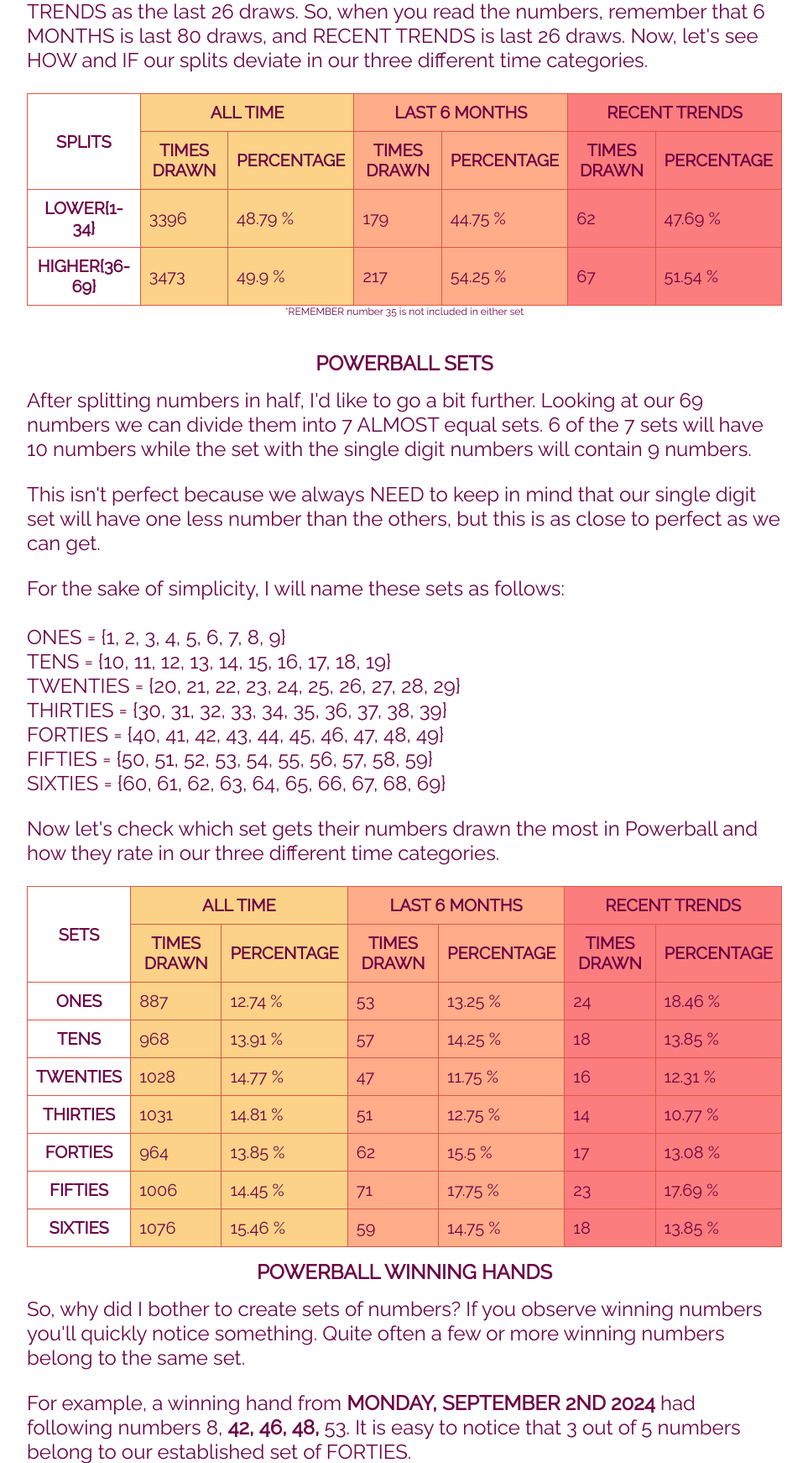
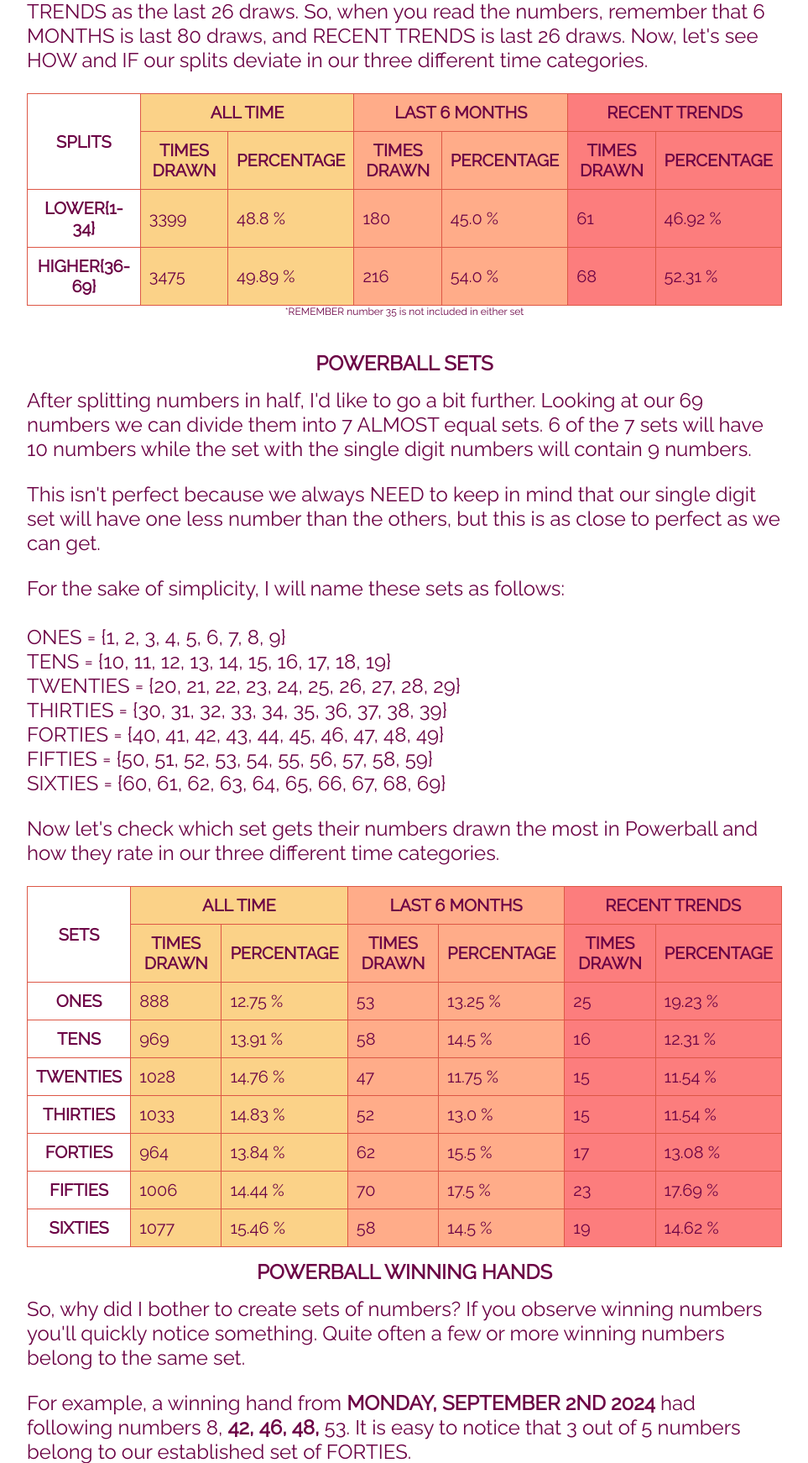
Before and after one commit to sasadjukic/powerball, a Flask app: page /winning_hands_white in a window 1280 px wide. Shown: the part 821-2563 px from the top of the page at 84% size, without its empty margins (158-1121 px from the left). Run offline with Flask 3, Linux system fonts and the light colour scheme.

Commit message:
stats update: Aug 25, 2026

```diff
--- a/application/data/matrix_data.py
+++ b/application/data/matrix_data.py
@@ -26,26 +26,26 @@ m_data = {
     ],
     2: [
         [
+            ['08/24/2026','3, 16, 33, 38, 68'],
             ['07/29/2026','30, 36, 40, 42, 57'],
             ['06/13/2026','3, 13, 44, 50, 53'],
             ['04/25/2026','4, 30, 36, 52, 57'],
-            ['03/21/2026','12, 28, 36, 41, 59'],
-            ['01/14/2026','6, 24, 39, 43, 51']
+            ['03/21/2026','12, 28, 36, 41, 59']
          ],
         [
             248, 178, 114, 68, 49, 25
          ],
         [
-            4, 3, 3, 5, 3, 6, 3, 3, 4, 6,
-            6, 5, 4, 3, 1, 3, 3, 4, 2, 2,
+            4, 3, 4, 5, 3, 6, 3, 3, 4, 6,
+            6, 5, 4, 3, 1, 4, 3, 4, 2, 2,
             2, 2, 7, 4, 4, 2, 5, 6, 5, 6,
-            4, 1, 4, 4, 4, 8, 2, 2, 4, 5,
+            4, 1, 5, 4, 4, 8, 2, 3, 4, 5,
             5, 2, 7, 4, 5, 1, 5, 2, 2, 4,
             5, 5, 4, 3, 2, 5, 4, 4, 5, 2,
-            7, 4, 3, 3, 4, 5, 9, 3, 2
+            7, 4, 3, 3, 4, 5, 9, 4, 2
          ],
         [
-            13, 29, 9, 3, 0, 0, 0
+            13, 30, 9, 3, 0, 0, 0
         ]
     ],
     3: [
--- a/application/data/powerball.csv
+++ b/application/data/powerball.csv
@@ -1391,3 +1391,4 @@ Draw Date,Winning Numbers,Red Ball,Multiplier
 08/17/2026,8 15 25 49 65,22,4
 08/19/2026,10 21 58 61 64,17,2
 08/22/2026,13 31 54 57 65,23,3
+08/24/2026,3 16 33 38 68,2,2
--- a/application/main/routes.py
+++ b/application/main/routes.py
@@ -132,20 +132,20 @@ def search():
 @powerball.route('/winning_hands_white', methods=['POST', 'GET'])
 def winning_hands_white():
     splits = {
-              'all-time': [3396, 3473, 6960],
-              'six-months': [179, 217, 400],
-              'recent-trends': [62, 67, 130]
+              'all-time': [3399, 3475, 6965],
+              'six-months': [180, 216, 400],
+              'recent-trends': [61, 68, 130]
             }
 
     sets = {
-            'all-time' : [887, 968, 1028, 1031, 964, 1006, 1076, 6960],
-            'six-months' : [53, 57, 47, 51, 62, 71, 59, 400],
-            'recent-trends' : [24, 18, 16, 14, 17, 23, 18, 130]
+            'all-time' : [888, 969, 1028, 1033, 964, 1006, 1077, 6965],
+            'six-months' : [53, 58, 47, 52, 62, 70, 58, 400],
+            'recent-trends' : [25, 16, 15, 15, 17, 23, 19, 130]
     }
 
     winning_hands = {
-                     'singles': [234, 18, 6], 'pairs': [722, 40, 12],
-                     'two_pairs': [259, 14, 5], 'three_of_set': [145, 7, 3],
+                     'singles': [234, 18, 6], 'pairs': [723, 40, 13],
+                     'two_pairs': [259, 14, 5], 'three_of_set': [145, 7, 2],
                      'full_house': [21, 0, 0], 'poker': [11, 1, 0], 'flush': [0, 0, 0]
                      }
     total_winning_hands = sum(values[0] for values in winning_hands.values())
@@ -153,8 +153,8 @@ def winning_hands_white():
     total_winning_hands_recent = sum(values[2] for values in winning_hands.values())
 
     pair_count = {
-                  1: [85, 5, 4], 10: [93, 7, 1], 20: [120, 3, 0], 30: [107, 1, 0],
-                  40: [92, 9, 2], 50: [107, 8, 3], 60: [117, 7, 2]
+                  1: [85, 5, 4], 10: [93, 7, 1], 20: [120, 3, 0], 30: [108, 2, 1],
+                  40: [92, 9, 2], 50: [107, 8, 3], 60: [117, 6, 2]
                 }
     total_pairs = sum(values[0] for values in pair_count.values())
     total_pairs_6 = sum(values[1] for values in pair_count.values())
@@ -176,15 +176,15 @@ def winning_hands_white():
 @powerball.route('/winning_hands_red', methods=['POST', 'GET'])
 def winning_hands_red():
     splits = {
-              'all-time': [690, 702, 1392],
+              'all-time': [691, 702, 1393],
               'six-months': [45, 35, 80],
-              'recent-trends': [16, 10, 26]
+              'recent-trends': [17, 9, 26]
             }
 
     sets = {
-            'all-time' : [494, 502, 396, 1392],
+            'all-time' : [495, 502, 396, 1393],
             'six-months' : [30, 28, 22, 80],
-            'recent-trends' : [13, 8, 5, 26]
+            'recent-trends' : [14, 7, 5, 26]
            }
 
     return render_template('winning_hands_red.html',
@@ -195,34 +195,34 @@ def winning_hands_red():
 @powerball.route('/trends', methods=['POST', 'GET'])
 def trends():
     white_numbers_6 = [
-                       1, 5, 9, 7, 6, 8, 6, 5, 6, 6,
-                       4, 4, 6, 9, 2, 7, 9, 7, 3, 4,
+                       1, 5, 10, 7, 6, 8, 6, 5, 5, 6,
+                       4, 4, 6, 9, 2, 8, 9, 7, 3, 4,
                        7, 3, 2, 6, 5, 4, 6, 5, 5, 9,
-                       6, 3, 2, 2, 4, 10, 6, 7, 2, 3,
+                       6, 3, 2, 2, 4, 10, 6, 8, 2, 3,
                        7, 9, 5, 7, 3, 5, 9, 8, 6, 9,
-                       3, 10, 5, 7, 7, 8, 8, 5, 9, 6,
-                       6, 3, 8, 12, 9, 5, 4, 3, 3
+                       3, 9, 5, 7, 7, 8, 8, 5, 9, 6,
+                       6, 3, 8, 11, 9, 4, 4, 4, 3
                     ]
 
     white_numbers_trends = [
-                        0, 3, 2, 3, 4, 4, 1, 4, 3, 3,
-                        0, 1, 2, 5, 1, 2, 3, 1, 0, 1,
-                        2, 1, 0, 1, 2, 3, 2, 1, 3, 3,
-                        1, 0, 0, 0, 1, 3, 2, 3, 1, 2,
+                        0, 3, 3, 3, 4, 4, 1, 4, 3, 3,
+                        0, 1, 1, 4, 1, 2, 3, 1, 0, 1,
+                        1, 1, 0, 1, 2, 3, 2, 1, 3, 3,
+                        1, 0, 1, 0, 1, 3, 2, 3, 1, 2,
                         2, 1, 1, 3, 1, 2, 1, 3, 1, 4,
                         0, 0, 2, 4, 2, 1, 2, 3, 5, 1,
-                        2, 0, 3, 2, 3, 2, 2, 1, 2
+                        2, 0, 3, 2, 3, 2, 2, 2, 2
                     ]
 
     red_numbers_6 = [
-                     6, 4, 6, 2, 4, 4, 2, 1, 1, 3,
+                     5, 5, 6, 2, 4, 4, 2, 1, 1, 3,
                      2, 5, 5, 4, 4, 1, 2, 2, 0, 5,
                      2, 2, 3, 2, 4, 4
                     ]
 
     red_numbers_trends = [
-                          1, 1, 3, 2, 2, 1, 1, 1, 1, 1,
-                          1, 0, 1, 1, 0, 1, 2, 1, 0, 1,
+                          1, 2, 3, 2, 2, 1, 1, 1, 1, 1,
+                          1, 0, 1, 0, 0, 1, 2, 1, 0, 1,
                           0, 1, 1, 0, 2, 0
                          ]
 
@@ -253,18 +253,18 @@ def fun_facts():
 def probabilities():
     draw = next_draw().strftime('%m-%d-%Y')
     white_numbers = [
-                     6.38, 7.15, 8.21, 6.79, 6.80, 7.82, 7.03, 6.85, 6.42, 6.70,
-                     7.18, 7.24, 5.53, 6.71, 7.35, 7.50, 7.07, 7.26, 7.19, 7.18,
-                     8.97, 6.77, 8.07, 7.20, 6.14, 5.95, 8.21, 8.66, 6.39, 7.23,
-                     6.73, 8.82, 7.88, 6.47, 6.57, 8.35, 7.82, 6.41, 7.86, 7.41,
-                     6.47, 6.75, 7.21, 7.98, 7.18, 5.52, 8.06, 6.91, 5.66, 7.42,
-                     6.00, 7.59, 8.09, 7.56, 6.59, 7.44, 7.19, 7.01, 8.25, 7.02,
-                     8.31, 8.07, 7.76, 8.50, 6.23, 7.31, 7.87, 7.29, 8.49
+                     6.53, 7.16, 8.33, 7.19, 6.34, 7.60, 6.47, 7.42, 6.92, 6.84,
+                     7.18, 7.09, 5.38, 6.81, 6.52, 8.36, 7.12, 7.80, 7.32, 7.31,
+                     8.93, 6.87, 8.48, 7.27, 6.86, 6.13, 8.45, 8.07, 6.61, 7.19,
+                     6.69, 7.83, 7.84, 5.57, 6.15, 8.58, 7.83, 7.04, 7.13, 7.39,
+                     6.78, 6.76, 7.19, 7.84, 6.61, 5.68, 7.96, 6.61, 5.77, 7.40,
+                     6.73, 7.86, 7.84, 7.14, 7.07, 6.91, 7.03, 6.92, 7.83, 6.62,
+                     9.10, 7.85, 8.04, 9.23, 6.64, 7.41, 7.28, 7.40, 7.90
                      ]
     red_numbers = [
-                   4.26, 3.77, 4.03, 4.35, 4.13, 3.98, 3.21, 3.16, 3.91, 3.58,
-                   3.68, 3.25, 4.13, 4.69, 3.16, 2.72, 3.12, 4.11, 3.62, 4.64,
-                   4.55, 3.46, 3.85, 4.31, 4.22, 4.11
+                   4.13, 3.79, 4.19, 4.80, 4.43, 3.73, 3.50, 3.03, 3.87, 3.20,
+                   3.71, 3.34, 3.68, 4.13, 3.49, 2.89, 3.17, 4.40, 3.55, 4.47,
+                   4.34, 3.61, 3.48, 4.59, 4.46, 4.02
                    ]
     return render_template('probabilities.html',
                             draw=draw,
@@ -276,13 +276,13 @@ def probabilities():
 def predictions():
     draw = next_draw().strftime('%m-%d-%Y')
     white_numbers = [
-                     [3, 6, 44, 50, 61],
-                     [2, 21, 32, 59, 66],
-                     [12, 20, 42, 47, 60],
-                     [6, 10, 13, 36, 37],
-                     [6, 10, 42, 49, 65]
+                     [6, 11, 16, 17, 30],
+                     [4, 15, 20, 33, 60],
+                     [1, 3, 10, 45, 66],
+                     [33, 35, 40, 47, 64],
+                     [25, 39, 51, 54, 66]
                      ]
-    red_numbers = [1, 4, 5, 13, 23]
+    red_numbers = [5, 14, 18, 21, 23]
     return render_template('predictions.html',
                             draw=draw,
                             white_numbers=white_numbers,
--- a/application/templates/winning_hands.html
+++ b/application/templates/winning_hands.html
@@ -268,7 +268,7 @@
                     <td class="six-months">{{ (winning_hands['pairs'][1]/total_winning_hands_6 * 100)|round(2) }} %</td>
                     <td class="recent-trends">{{ winning_hands['pairs'][2] }}</td>
                     <td class="recent-trends">{{ (winning_hands['pairs'][2]/total_winning_hands_recent * 100)|round(2) }} %</td>
-                    <td class="extra-info">08-22-2026</td>
+                    <td class="extra-info">08-24-2026</td>
                     <td class="extra-info">Twenties</td>
                 </tr>
                 <tr>
@@ -397,7 +397,7 @@
                     <td class="six-months">{{ (pair_count[30][1]/total_pairs_6 * 100)|round(2) }} %</td>
                     <td class="recent-trends">{{ pair_count[30][2] }}</td>
                     <td class="recent-trends">{{ (pair_count[30][2]/total_pairs_recent * 100)|round(2) }} %</td>
-                    <td class="extra-info">05-11-2026</td>
+                    <td class="extra-info">08-24-2026</td>
                 </tr>
                 <tr>
                     <th scope="row">Forties</th>
```
